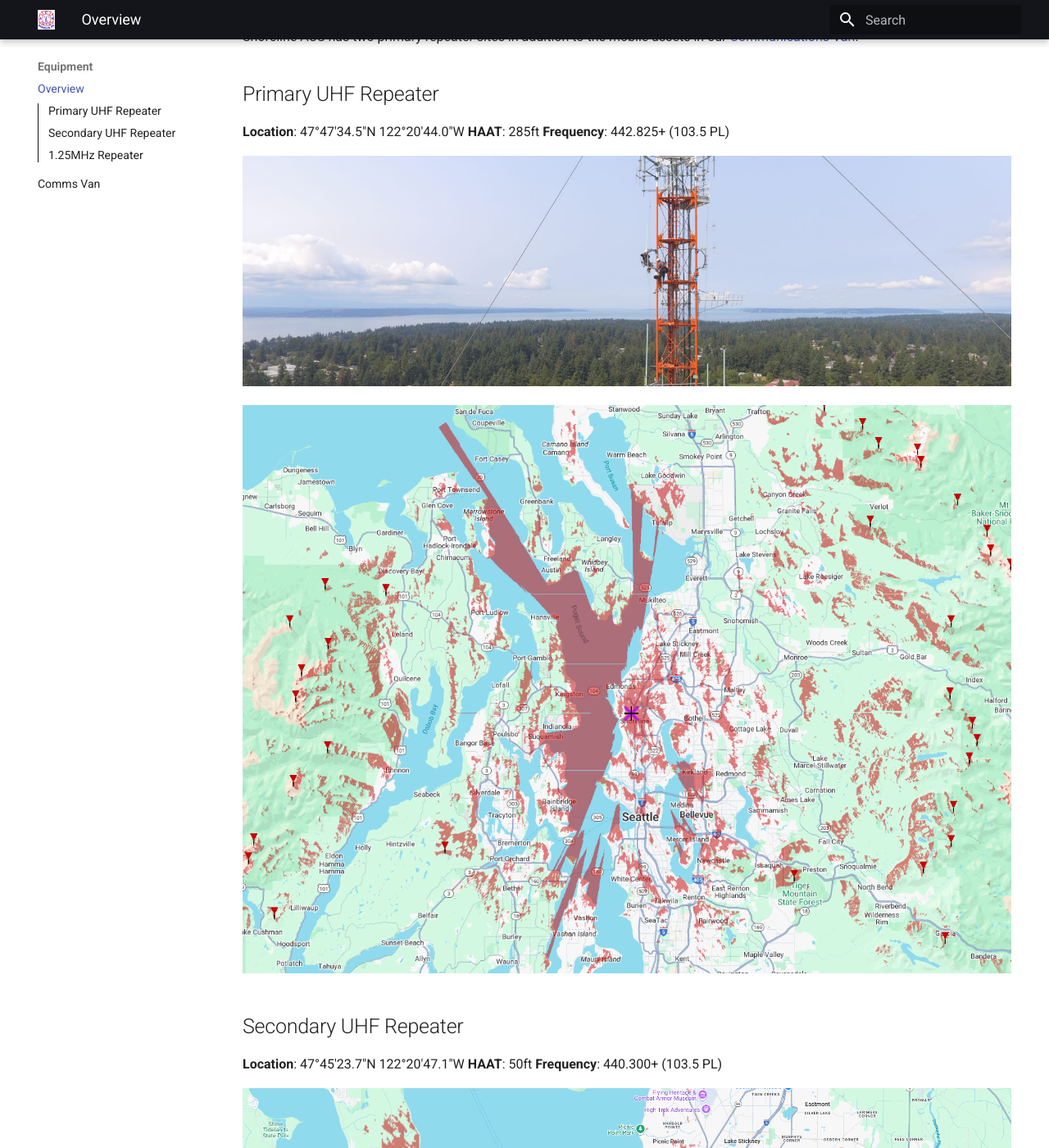
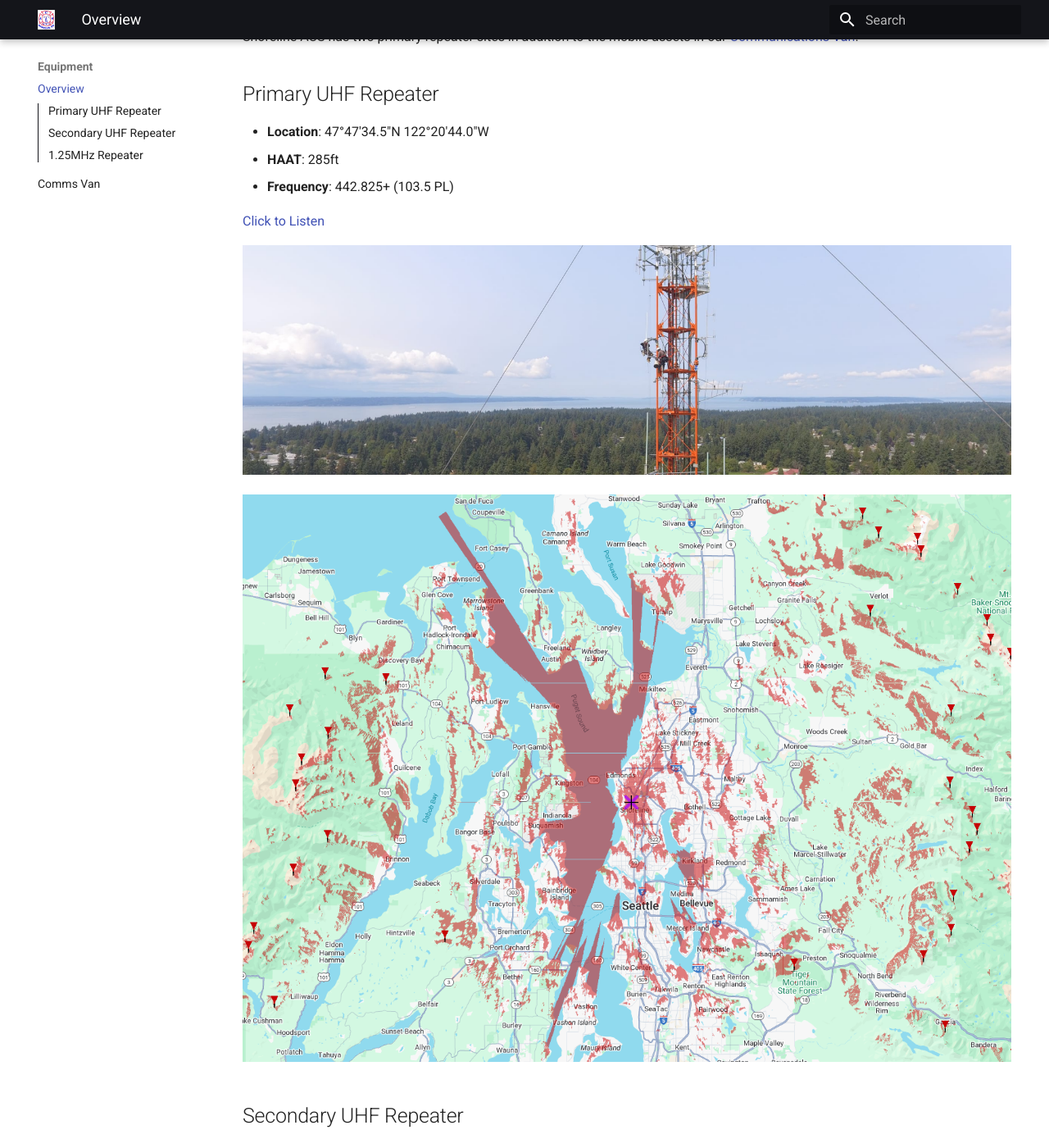
Before and after one commit to ShorelineACS/shorelineacs.github.io, an MkDocs documentation site: the page built from docs/equipment/index.md, in a window 1280 px wide and 1400 px high, scrolled down 236 px. Shown: the whole window at 82% size. Built offline with MkDocs 1.6.1 and Material for MkDocs 9.7.7, drawn with Linux system fonts in a browser that asks for light colours; some of the changed text lies outside the part shown.

Commit message:
Adding Listen Now links to repeater equipmentsections.

```diff
--- a/docs/equipment/index.md
+++ b/docs/equipment/index.md
@@ -2,9 +2,12 @@
 Shoreline ACS has two primary repeater sites in addition to the mobile assets in our [Communications Van](/equipment/communications_van).
 
 ## Primary UHF Repeater
-**Location**: 47°47'34.5"N 122°20'44.0"W
-**HAAT**: 285ft
-**Frequency**: 442.825+ (103.5 PL)
+
+- **Location**: 47°47'34.5"N 122°20'44.0"W
+- **HAAT**: 285ft
+- **Frequency**: 442.825+ (103.5 PL)
+
+[Click to Listen](http://homelab.adammelton.com:8073/#freq=442825000,mod=nfm,sql=-150)
 
 ![Primary Repeater](/media/primary_repeater.png)
 
@@ -12,15 +15,21 @@ Shoreline ACS has two primary repeater sites in addition to the mobile assets in
 
 
 ## Secondary UHF Repeater
-**Location**: 47°45'23.7"N 122°20'47.1"W
-**HAAT**: 50ft
-**Frequency**: 440.300+ (103.5 PL)
+
+- **Location**: 47°45'23.7"N 122°20'47.1"W
+- **HAAT**: 50ft
+- **Frequency**: 440.300+ (103.5 PL)
+
+[Click to Listen](http://homelab.adammelton.com:8073/#freq=440300000,mod=nfm,sql=-150)
 
  [![Secondary Repeater Coverage Map](/media/ShorelineACS_FS61_HWTCoverage.png)](https://www.heywhatsthat.com/?view=CE6X1SNE)
 
 ## 1.25MHz Repeater
-**Location**: 47°45'23.7"N 122°20'47.1"W
-**HAAT**: 50ft
-**Frequency**: 224.020- (103.5 PL)
+
+- **Location**: 47°45'23.7"N 122°20'47.1"W
+- **HAAT**: 50ft
+- **Frequency**: 224.020- (103.5 PL)
+
+[Click to Listen](http://homelab.adammelton.com:8073/#freq=224020000,mod=nfm,sql=-150)
 
 Same coverage as Secondary UHF Repeater above.
```
